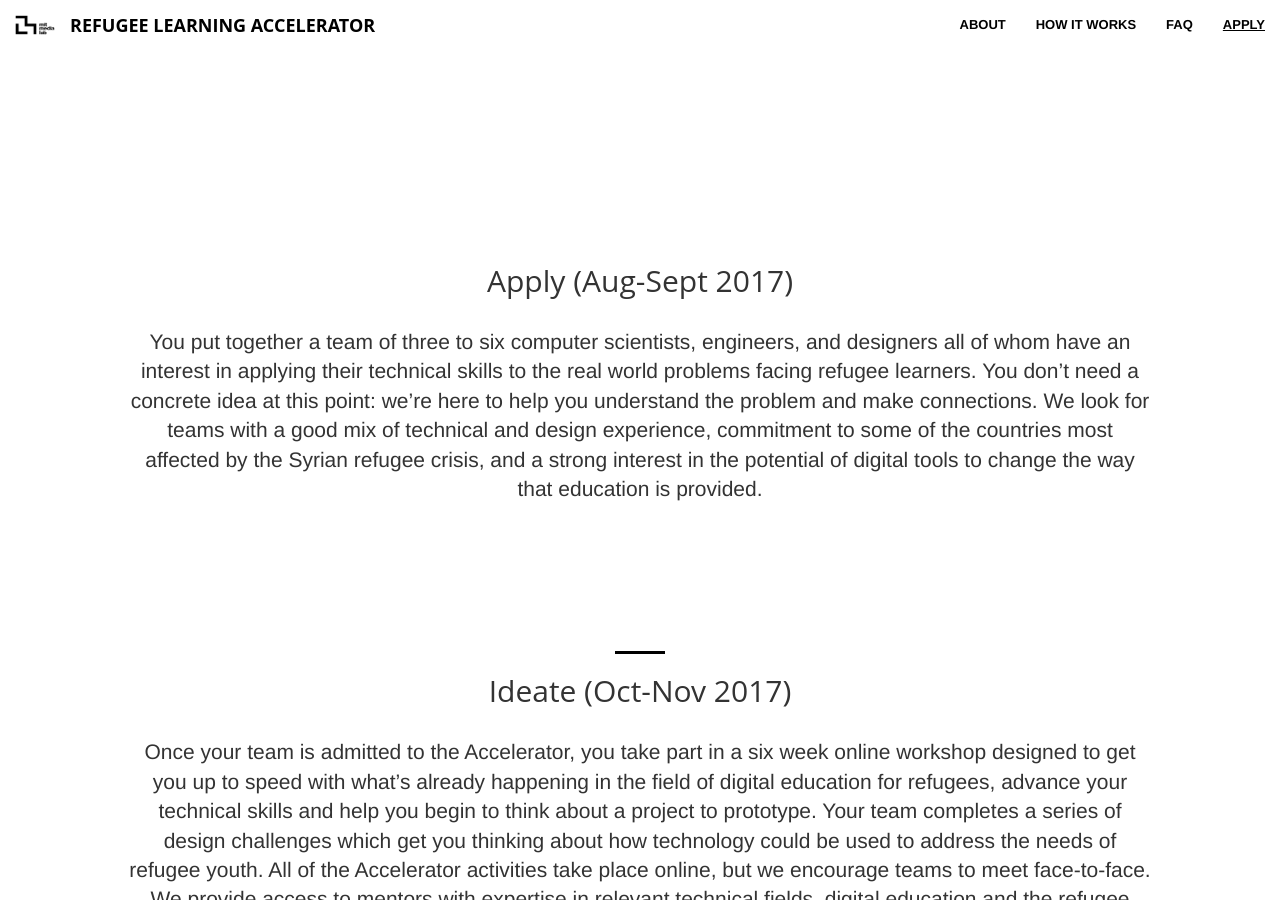
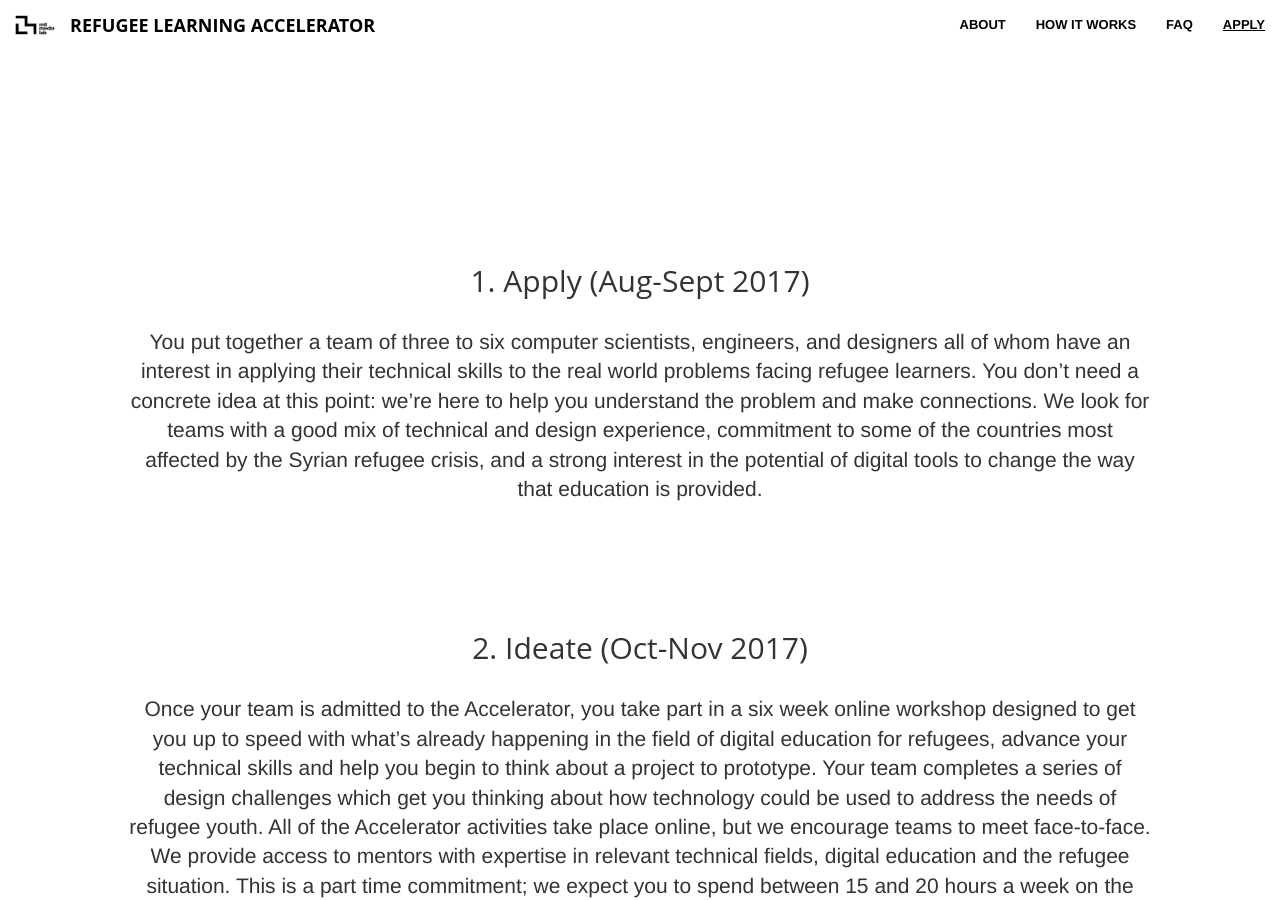
Before and after one commit to Refugee-Learning-Accelerator/Refugee-Learning-Accelerator.github.io, a Jekyll site: the page program/index.html, which Jekyll copies as it is, in a window 1280 px wide and 900 px high, scrolled down 1276 px. Built offline with Jekyll 4.4.1, drawn with Linux system fonts in a browser that asks for light colours; nearby versions of some CDN libraries; some of the changed text lies outside the part shown.

Commit message:
Update index.html

```diff
--- a/program/index.html
+++ b/program/index.html
@@ -54,7 +54,7 @@
       <div class="container">
           <div class="row">
               <div class="col-lg-12 text-center">
-                  <h2 class="section-heading">Apply (Aug-Sept 2017)</h2>
+                  <h2 class="section-heading">1. Apply (Aug-Sept 2017)</h2>
               </div>
           </div>
       </div>
@@ -68,12 +68,11 @@
           </div>
       </div>
   </section>
-<hr>
 <section id="services" class="time-line">
       <div class="container">
           <div class="row">
               <div class="col-lg-12 text-center">
-                  <h2 class="section-heading">Ideate (Oct-Nov 2017)</h2>
+                  <h2 class="section-heading">2. Ideate (Oct-Nov 2017)</h2>
               </div>
           </div>
       </div>
@@ -87,12 +86,11 @@
           </div>
       </div>
   </section>
-					   <hr class="primary">
   <section id="services" class="time-line">
         <div class="container">
             <div class="row">
                 <div class="col-lg-12 text-center">
-                    <h2 class="section-heading">Prototype (Jan 2018)</h2>
+                    <h2 class="section-heading">3. Prototype (Jan 2018)</h2>
                 </div>
             </div>
         </div>
@@ -106,12 +104,11 @@
             </div>
         </div>
     </section>
-					                        <hr class="primary">
 		<section id="services" class="time-line">
 	        <div class="container">
 	            <div class="row">
 	                <div class="col-lg-12 text-center">
-	                    <h2 class="section-heading">Incubate (Feb-April 2018)</h2>
+	                    <h2 class="section-heading">4. Incubate (Feb-April 2018)</h2>
 	                </div>
 	            </div>
 	        </div>
```
